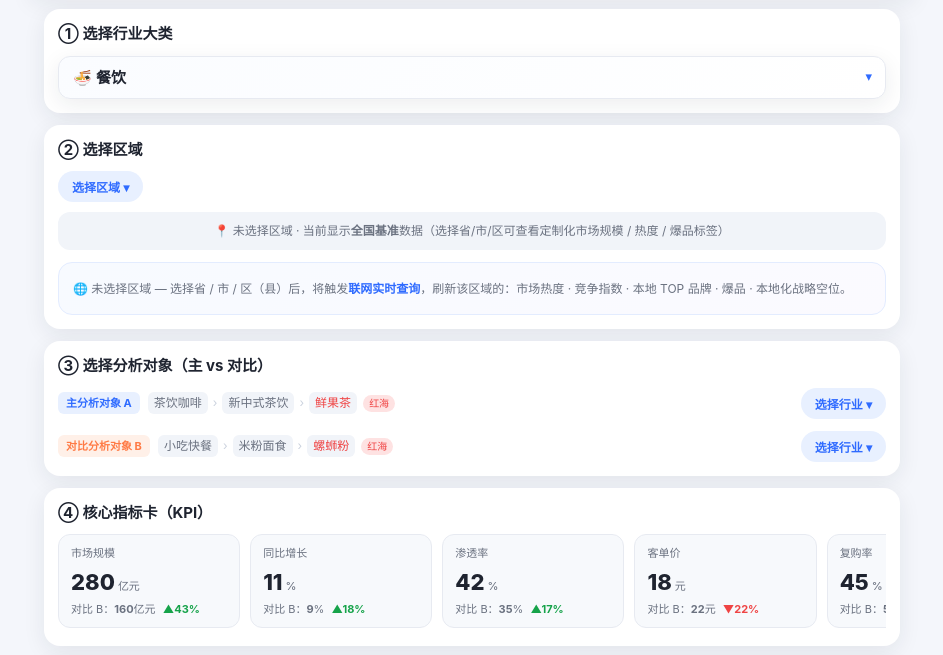
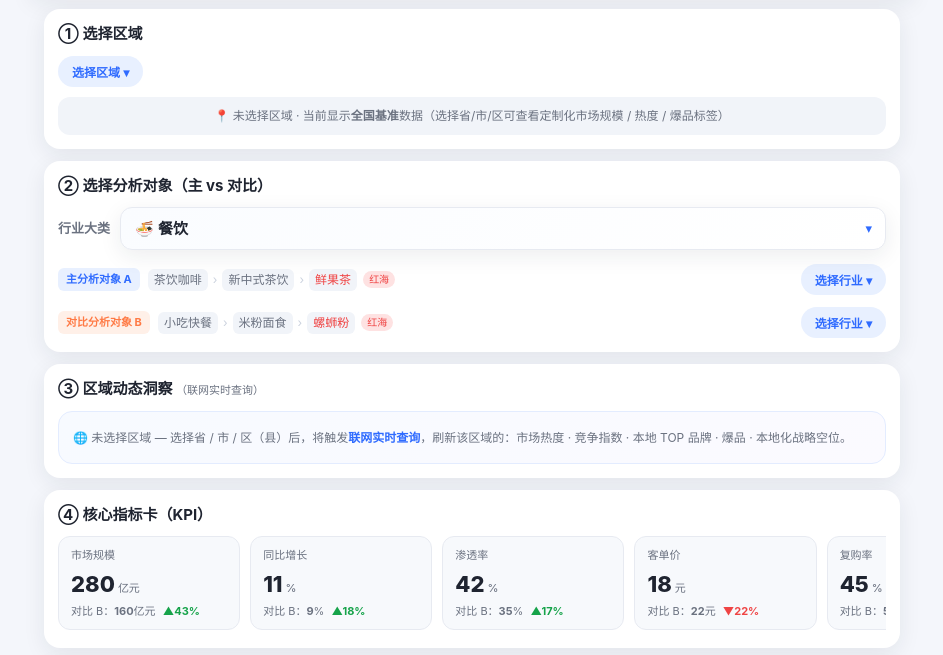
Before and after one commit to Sitong8888/xiaocanyin-workbench, a plain HTML site: page index.html in a window 1280 px wide. Shown: the part 100-755 px from the top of the page, without its empty margins (168-1111 px from the left). Drawn offline with Linux system fonts and the light colour scheme.

Commit message:
refactor: 调整模块顺序为『区域选择→分析对象→数据看板』纵向流式布局

```diff
--- a/css/styles.css
+++ b/css/styles.css
@@ -61,6 +61,16 @@ body {
   background-image: linear-gradient(135deg,#fafcff,#fff);
 }
 .cat-select:focus { outline: none; border-color: var(--a); box-shadow: 0 0 0 3px var(--a-soft); }
+
+/* 分析对象：行业大类行（标签 + 下拉） */
+.cat-line { display: flex; align-items: center; gap: 10px; margin-bottom: 14px; }
+.cat-line .cat-label { flex: 0 0 auto; font-size: 13px; font-weight: 700; color: var(--ink-2); white-space: nowrap; }
+.cat-line .cat-select-wrap { flex: 1; min-width: 0; margin: 0; }
+/* 极窄屏：标签换行到上方 */
+@media (max-width: 360px) {
+  .cat-line { flex-direction: column; align-items: stretch; gap: 6px; }
+  .cat-line .cat-label { font-size: 12px; }
+}
 
 /* ---------- 区域选择 ---------- */
 .btn-pick {
@@ -188,7 +198,7 @@ body {
 .drawer-gap { font-size: 12px; color: #9a3412; background: #fff7ed; border-radius: 8px; padding: 8px 10px; }
 
 /* ---------- 区域动态洞察（联网实时查询） ---------- */
-.region-insight { margin-top: 12px; border: 1px solid #e3ecff; border-radius: 14px; background: linear-gradient(135deg,#f7faff,#fbfaff); padding: 12px; }
+.region-insight { margin-top: 0; border: 1px solid #e3ecff; border-radius: 14px; background: linear-gradient(135deg,#f7faff,#fbfaff); padding: 12px; }
 .region-insight.loading { background: #f6f8fc; }
 .ri-ph { font-size: 12px; color: var(--ink-2); line-height: 1.6; padding: 4px 2px; }
 .ri-ph b { color: var(--a); }
--- a/index.html
+++ b/index.html
@@ -12,27 +12,23 @@
     <p class="sub">小餐饮 / 教育 / 培训 / 健康 / 服务 / 设计 / 医疗 / 金融 · 全行业爆品与赛道筛选工作台</p>
   </header>
 
-  <!-- ① 行业大类 -->
+  <!-- ① 选择区域（置顶） -->
   <section class="card">
-    <h2 class="sec-title">① 选择行业大类</h2>
-    <div class="cat-select-wrap">
-      <select id="catSelect" class="cat-select" aria-label="选择行业大类"></select>
-    </div>
-  </section>
-
-  <!-- ② 选择区域 -->
-  <section class="card">
-    <h2 class="sec-title">② 选择区域</h2>
+    <h2 class="sec-title">① 选择区域</h2>
     <button id="regionPick" class="btn-pick">选择区域 ▾</button>
     <div id="regionPanel" class="region-panel"></div>
     <div id="regionBanner" class="region-banner empty"></div>
-    <!-- 区域动态洞察（联网实时查询） -->
-    <div id="regionInsight" class="region-insight"></div>
   </section>
 
-  <!-- ③ 分析对象选择 -->
+  <!-- ② 选择分析对象（主 vs 对比，含行业大类） -->
   <section class="card">
-    <h2 class="sec-title">③ 选择分析对象（主 vs 对比）</h2>
+    <h2 class="sec-title">② 选择分析对象（主 vs 对比）</h2>
+    <div class="cat-line">
+      <span class="cat-label">行业大类</span>
+      <div class="cat-select-wrap">
+        <select id="catSelect" class="cat-select" aria-label="选择行业大类"></select>
+      </div>
+    </div>
     <div class="cascader-wrap">
       <div class="cascader-head" data-group="A">
         <span class="badge badge-a">主分析对象 A</span>
@@ -52,8 +48,13 @@
 
   <div id="emptyState" class="empty">请选择分析对象，查看全景看板</div>
 
-  <!-- 看板 -->
+  <!-- ③ 数据分析看板（含区域动态洞察 + KPI + 图表 + 战略空位） -->
   <section id="dashboard" class="dashboard" hidden>
+    <div class="card">
+      <h2 class="sec-title">③ 区域动态洞察 <span class="hint">（联网实时查询）</span></h2>
+      <div id="regionInsight" class="region-insight"></div>
+    </div>
+
     <div class="card">
       <h2 class="sec-title">④ 核心指标卡（KPI）</h2>
       <div id="kpiWrap" class="kpi-swipe"></div>
```
